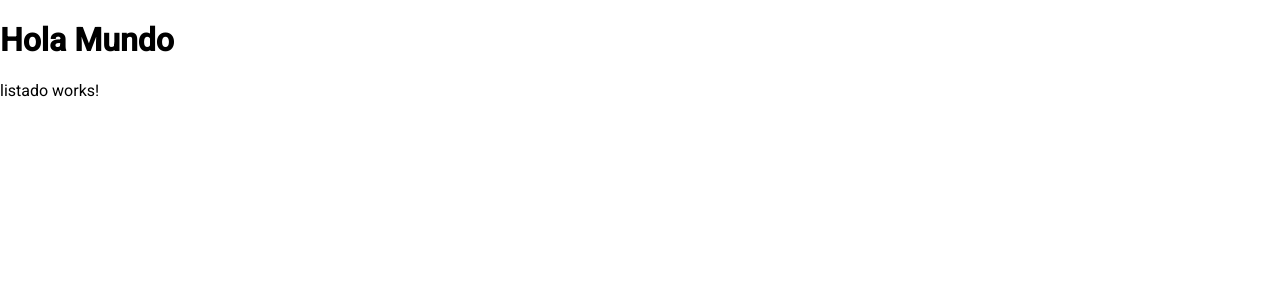
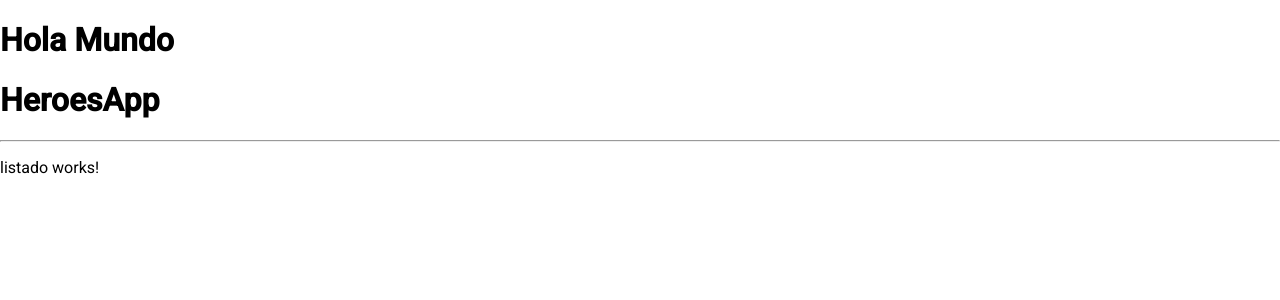
Before and after one commit to davidvalencia7/heroes-app, an Angular app: page /heroes/listado in a window 1280 px wide. Shown: the top 300 px of the page. Built offline with nearby package versions, Linux system fonts and the light colour scheme.

Commit message:
179.- Mostrar Rutas Hijas - Segundo RouterOutlet

```diff
--- a/src/app/heroes/heroes-routing.module.ts
+++ b/src/app/heroes/heroes-routing.module.ts
@@ -5,10 +5,12 @@
 import { HeroeComponent } from './pages/heroe/heroe.component';
 import { Routes, RouterModule } from '@angular/router';
 import { BuscarComponent } from './pages/buscar/buscar.component';
+import { HomeComponent } from './pages/home/home.component';
 
 const rutas : Routes = [
   {
     path : '',
+    component : HomeComponent,
     children : [
       {
         path : 'listado',
--- a/src/app/heroes/pages/home/home.component.html
+++ b/src/app/heroes/pages/home/home.component.html
@@ -1 +1,3 @@
-<p>home works!</p>
+<h1>HeroesApp</h1>
+<hr>
+<router-outlet></router-outlet>
```
